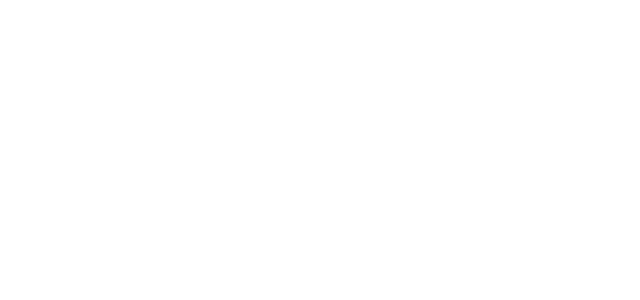
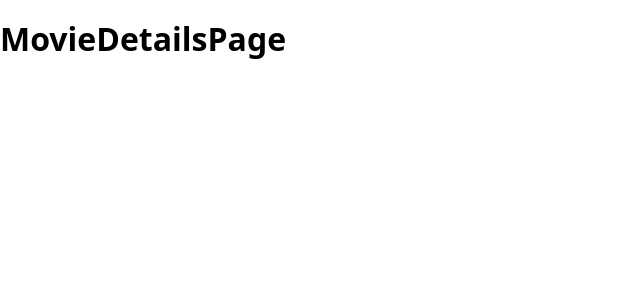
Before and after one commit to Vitaliy-1915/goit-react-hw-005-movies, a React (Create React App) app: page /movies/1 in a window 1280 px wide. Shown: the top 300 px of the page, without its empty margins (0-640 px from the left). Built offline with nearby package versions, Linux system fonts and the light colour scheme.

Commit message:
добавил маршруты

```diff
--- a/src/App.js
+++ b/src/App.js
@@ -1,7 +1,19 @@
+import { Route, Routes } from "react-router";
+import HomePage from "./views/HomePageView/HomePage";
+import MoviesPage from "./views/MoviesPageView/MoviesPage";
+import MovieDetailsPage from "./views/MovieDetailsPageView/MovieDetailsPage";
 import "./App.css";
 
 function App() {
-  return <div className="App"></div>;
+  return (
+    <div className="App">
+      <Routes>
+        <Route path="/" element={<HomePage />} />
+        <Route path="movies/" element={<MoviesPage />} />
+        <Route path="/movies/:movieId" element={<MovieDetailsPage />} />
+      </Routes>
+    </div>
+  );
 }
 
 export default App;
--- /dev/null
+++ b/src/views/HomePageView/HomePage.jsx
@@ -0,0 +1,11 @@
+import React from "react";
+
+function HomePage() {
+  return (
+    <div>
+      <h1>HomePage</h1>
+    </div>
+  );
+}
+
+export default HomePage;
--- /dev/null
+++ b/src/views/MovieDetailsPageView/MovieDetailsPage.jsx
@@ -0,0 +1,11 @@
+import React from "react";
+
+function MovieDetailsPage() {
+  return (
+    <div>
+      <h1>MovieDetailsPage</h1>
+    </div>
+  );
+}
+
+export default MovieDetailsPage;
--- /dev/null
+++ b/src/views/MoviesPageView/MoviesPage.jsx
@@ -0,0 +1,11 @@
+import React from "react";
+
+function MoviesPage() {
+  return (
+    <div>
+      <h1>MoviesPage</h1>
+    </div>
+  );
+}
+
+export default MoviesPage;
```
